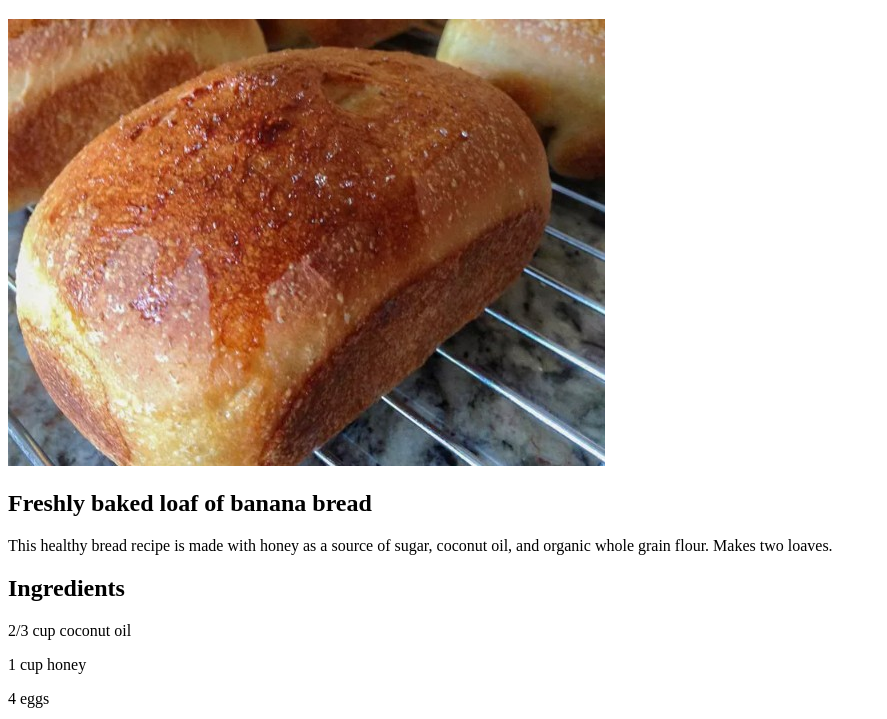
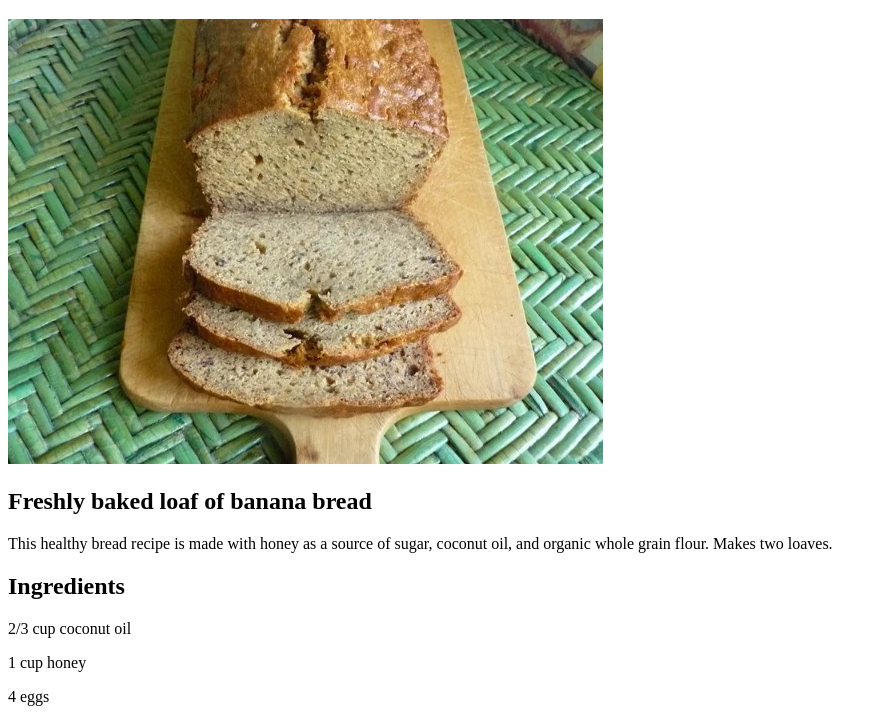
Before and after one commit to CalebCoder86/odin-recipes, a plain HTML site: page recipes/banana_bread.html in a window 1280 px wide. Shown: the part 61-780 px from the top of the page, without its empty margins (0-887 px from the left). Drawn offline with Linux system fonts and the light colour scheme.

Commit message:
Correct image on banana bread recipe page

```diff
--- a/recipes/banana_bread.html
+++ b/recipes/banana_bread.html
@@ -10,7 +10,7 @@
 <body>
   <h1>Homemade Wheat Bread</h1>
 
-  <img src="../images/bread.jpg" alt="Picture of homemade bread">
+  <img src="../images/banana_bread.jpg" alt="Picture of homemade bread">
 
   <h2>Freshly baked loaf of banana bread</h2>
 
```
